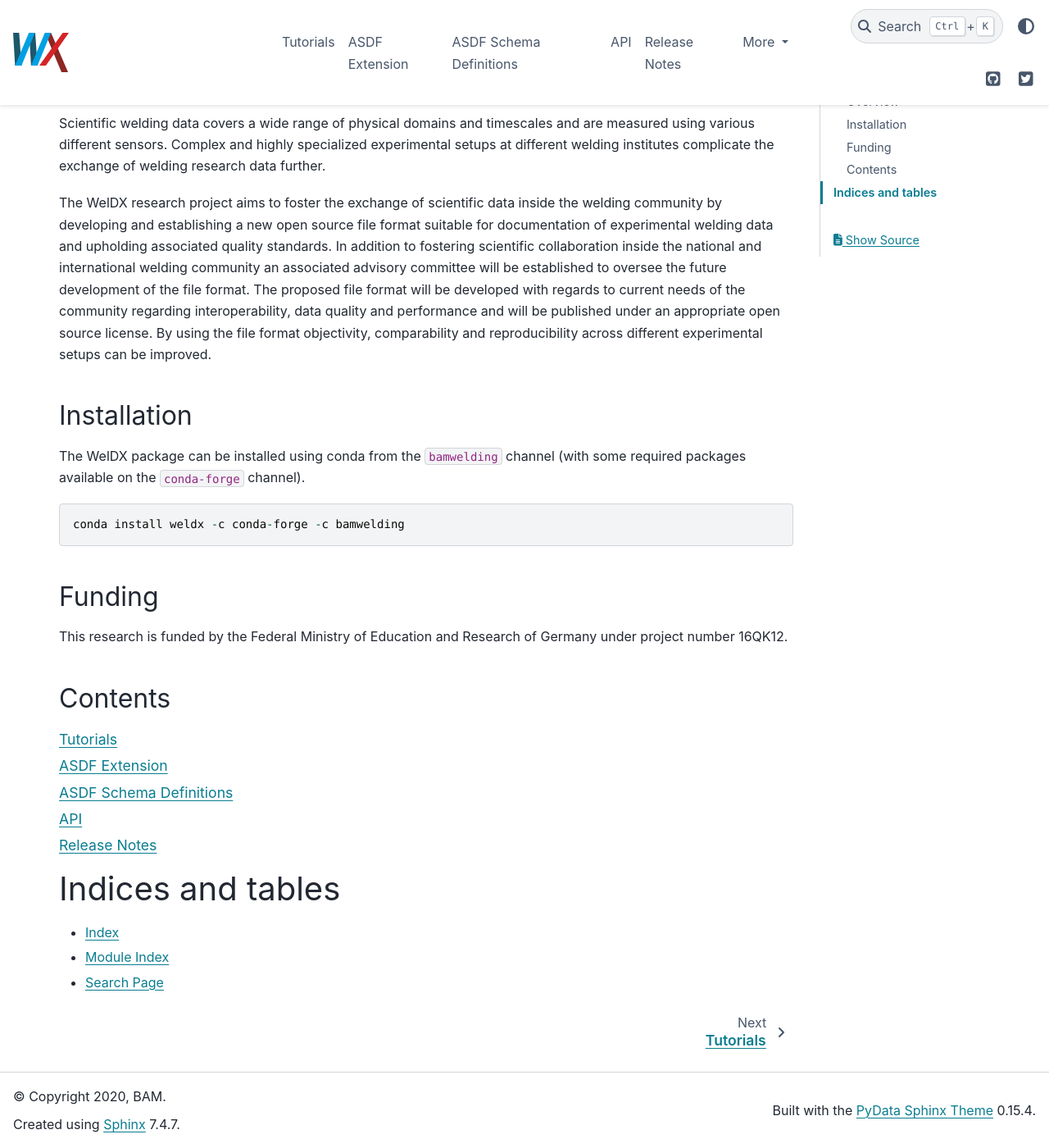
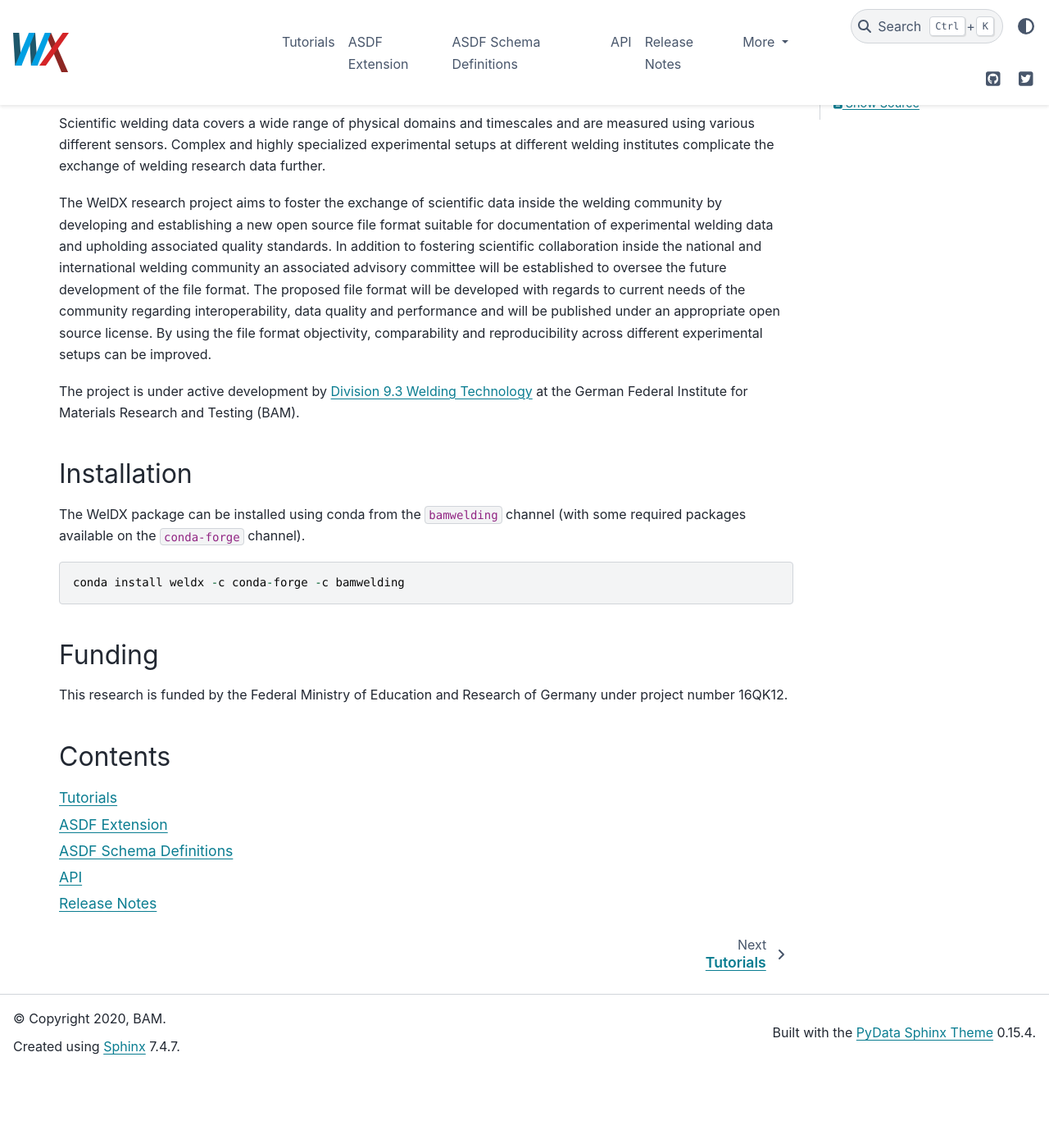
Before and after one commit to BAMWelDX/weldx, a Sphinx documentation site: the page built from doc/index.rst, in a window 1280 px wide and 1400 px high, scrolled down 221 px. Shown: the whole window at 82% size. Built offline with Sphinx 7.4.7 and the PyData theme 0.15.4, drawn with Linux system fonts in a browser that asks for light colours; the version number could not be read and is left out; after the commit the page ends 1527 px from its top, so only the background shows below that.

Commit message:
remove Indices and tables section and mention BAM 9.3 on docs index and readme

```diff
--- a/doc/index.rst
+++ b/doc/index.rst
@@ -11,6 +11,8 @@
 The proposed file format will be developed with regards to current needs of the community regarding interoperability, data quality and performance and will be published under an appropriate open source license.
 By using the file format objectivity, comparability and reproducibility across different experimental setups can be improved.
 
+The project is under active development by `Division 9.3 Welding Technology <https://www.bam.de/Navigation/EN/About-us/Organisation/Organisation-Chart/President/Department-9/Division-93/division93.html>`_ at the German Federal Institute for Materials Research and Testing (BAM).
+
 Installation
 ############
 The WelDX package can be installed using conda from the :code:`bamwelding` channel (with some required packages available on the :code:`conda-forge` channel).
@@ -18,6 +20,7 @@
 ::
 
     conda install weldx -c conda-forge -c bamwelding
+
 
 Funding
 #######
@@ -34,13 +37,3 @@
    asdf-schemas
    api
    CHANGELOG
-
-
-
-
-Indices and tables
-==================
-
-* :ref:`genindex`
-* :ref:`modindex`
-* :ref:`search`
```
Also changed, not shown: README.md (+3 -0 lines).
